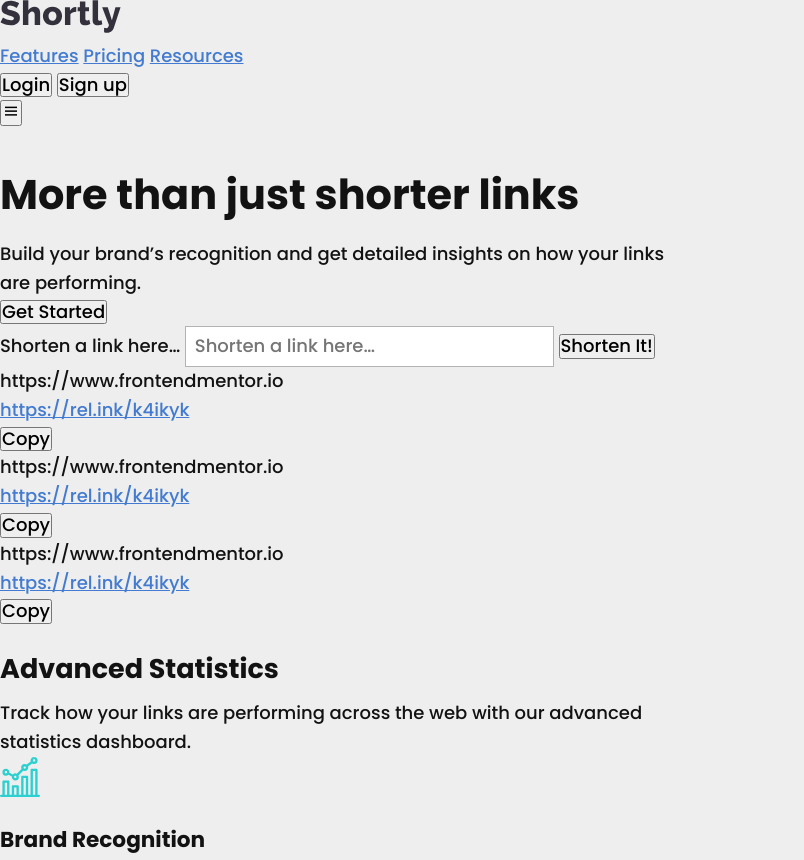
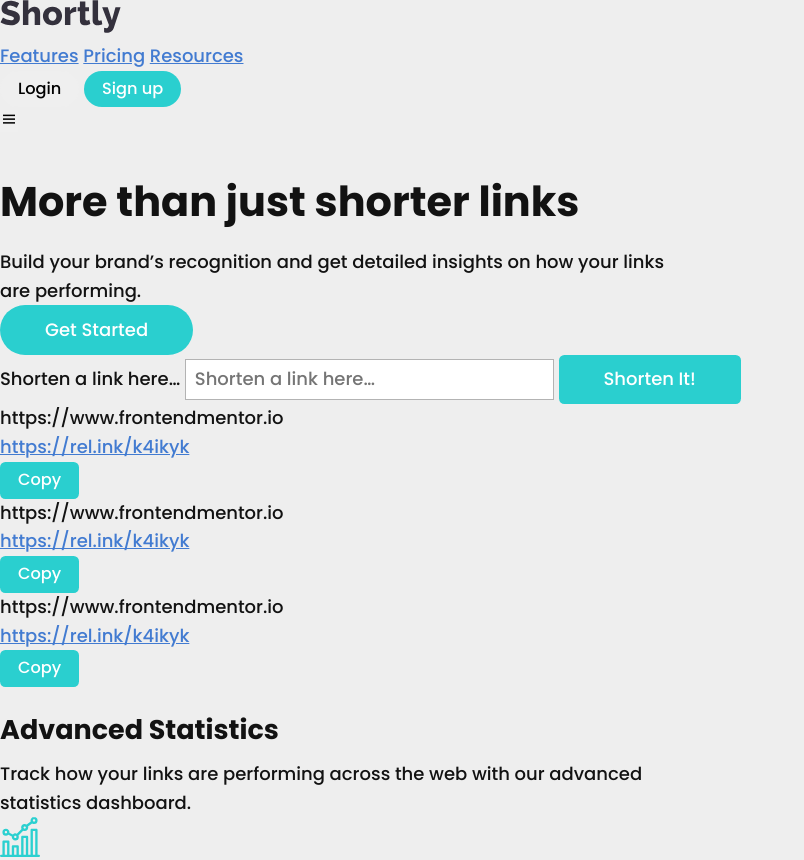
Before and after one commit to fbtot/url-shortening-api, a website: page index.html in a window 1280 px wide. Shown: the top 860 px of the page, without its empty margins (0-804 px from the left). Drawn offline with nearby package versions, Linux system fonts and the light colour scheme.

Commit message:
feat(css): add buttons

```diff
--- a/index.html
+++ b/index.html
@@ -35,8 +35,8 @@
             <a href="#">Resources</a>
           </nav>
           <div class="header__login-container">
-            <button class="invisible-button button-pill--small header__login-button">Login</button>
-            <button class="button-cyan button-pill--small header__signup-button">Sign up</button>
+            <button class="invisible-button button-pill button--small header__login-button">Login</button>
+            <button class="button-cyan button-pill button--small header__signup-button">Sign up</button>
           </div>
           <button aria-label="Menu" class="menu-button"><i class="bx bx-menu"></i></button>
         </div>
@@ -71,19 +71,19 @@
               <li class="box-link api__link">
                 <div><span class="api__link__text">https://www.frontendmentor.io</span></div>
                 <div><a href="api__link__link">https://rel.ink/k4ikyk</a></div>
-                <div><button class="spi__link__button button-rectangle--small button-cyan">Copy</button></div>
+                <div><button class="spi__link__button button-rectangle button--small button-cyan">Copy</button></div>
               </li>
 
               <li class="box-link api__link">
                 <div><span class="api__link__text">https://www.frontendmentor.io</span></div>
                 <div><a href="api__link__link">https://rel.ink/k4ikyk</a></div>
-                <div><button class="spi__link__button button-rectangle--small button-cyan">Copy</button></div>
+                <div><button class="spi__link__button button-rectangle button--small button-cyan">Copy</button></div>
               </li>
 
               <li class="box-link api__link">
                 <div><span class="api__link__text">https://www.frontendmentor.io</span></div>
                 <div><a href="api__link__link">https://rel.ink/k4ikyk</a></div>
-                <div><button class="spi__link__button button-rectangle--small button-cyan">Copy</button></div>
+                <div><button class="spi__link__button button-rectangle button--small button-cyan">Copy</button></div>
               </li>
             </ul>
             <!-- end api -->
--- a/scss/abstracts/_settings.scss
+++ b/scss/abstracts/_settings.scss
@@ -14,6 +14,7 @@ $mobile-width: $desktop-width - 1px;
   --grey500: hsl(0, 0%, 50%);
 
   --cyan: hsl(180, 66%, 49%);
+  --light-cyan: hsl(180, 56%, 75%);
   --dark-violet: hsl(257, 27%, 26%);
   --red: hsl(0, 87%, 67%);
 
--- a/scss/base/_html.scss
+++ b/scss/base/_html.scss
@@ -136,3 +136,7 @@ button,
 input[type="submit"] {
   cursor: pointer;
 }
+
+button {
+  border: none;
+}
--- /dev/null
+++ b/scss/components/_buttons.scss
@@ -0,0 +1,29 @@
+@use "../index.scss" as *;
+
+.button {
+  padding: 0.8rem 2.5rem;
+}
+
+.button--small {
+  padding: 0.5rem 1rem;
+  font-size: $small-font-size;
+}
+
+.button-pill {
+  @extend .button;
+  border-radius: 100px;
+}
+
+.button-rectangle {
+  @extend .button;
+  border-radius: 0.3rem;
+}
+
+.button-cyan {
+  color: white;
+  background: var(--cyan);
+
+  &:hover {
+    background: var(--light-cyan);
+  }
+}
--- a/scss/main.scss
+++ b/scss/main.scss
@@ -2,4 +2,6 @@
 
 @use "./base/html" as *;
 
+@use "./components/buttons.scss" as *;
+
 // @use "./themes/" as * ;
```
Also changed, not shown: css/main.css, css/mainDist.css, 2 other files.
